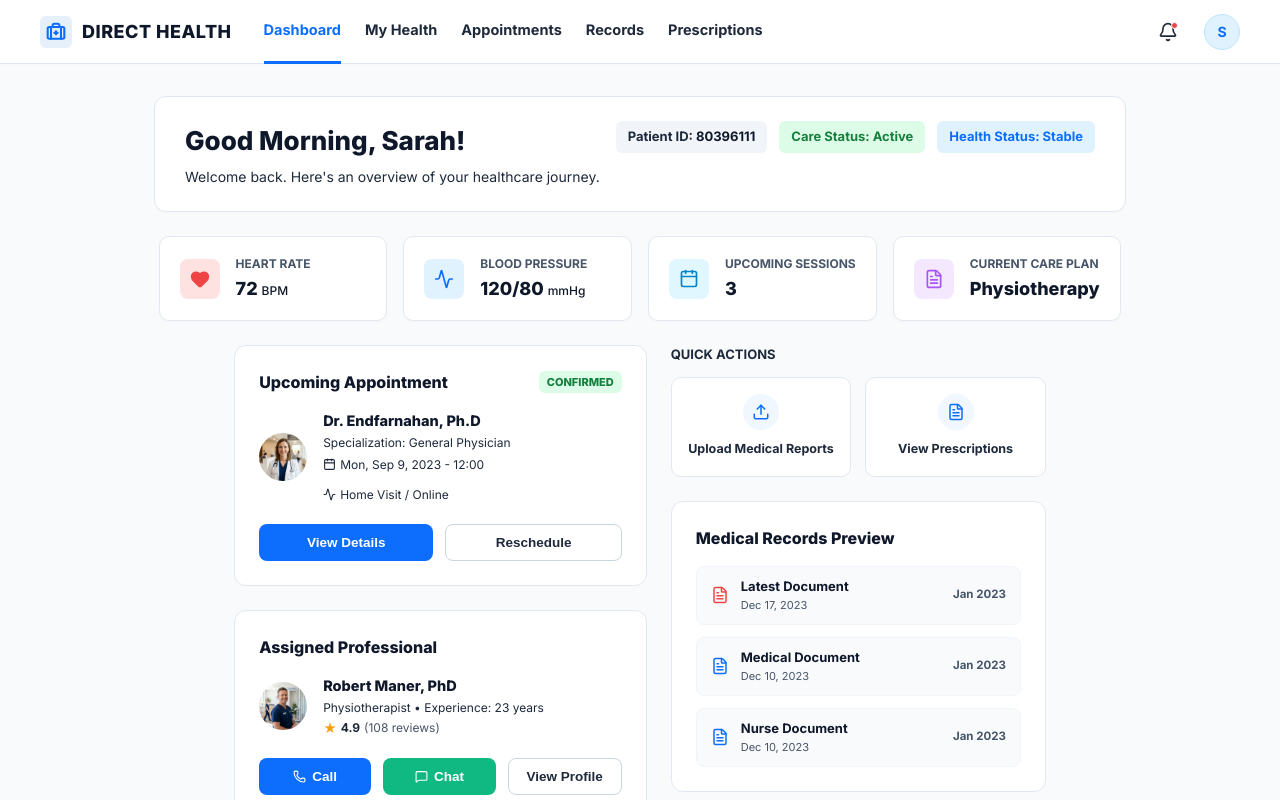
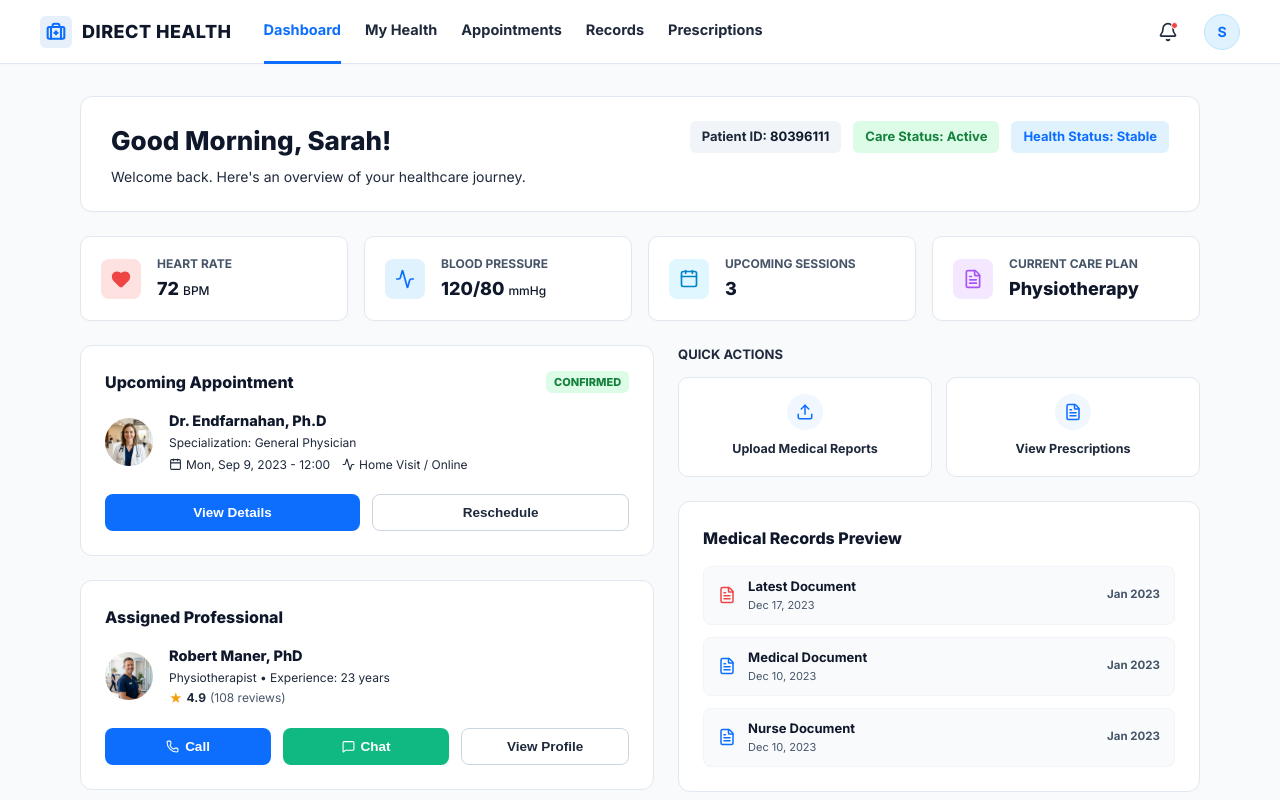
Before and after one commit to sahanasudharsan/DIRECT_HEALTH, a React (Vite) app: page /login in a window 1280 px wide. Both pictures are taken after typing "name@example.com", "Sample123" into the empty fields and a click on the button "LOGIN". Shown: the top 800 px of the page. Built offline with nearby package versions, Linux system fonts and the light colour scheme.

Commit message:
Optimize container layout and frame fitting across header, content wrappers, and footer

```diff
--- a/src/components/Footer.jsx
+++ b/src/components/Footer.jsx
@@ -5,6 +5,7 @@ export default function Footer({ darkTint = false }) {
 
   return (
     <footer className={`app-footer ${darkTint ? 'app-footer-tint-login' : ''}`}>
+      <div className="app-footer-inner">
         <div className="footer-copy">
           &copy; {currentYear} Direct Health. All rights reserved.
         </div>
@@ -14,6 +15,7 @@ export default function Footer({ darkTint = false }) {
           <a href="#hipaa" className="footer-link" onClick={(e) => e.preventDefault()}>HIPAA Compliance</a>
           <a href="#support" className="footer-link" onClick={(e) => e.preventDefault()}>Contact Support</a>
         </div>
+      </div>
     </footer>
   );
 }
--- a/src/components/Header.jsx
+++ b/src/components/Header.jsx
@@ -10,7 +10,7 @@ export default function Header() {
 
   return (
     <header className="main-header">
-
+      <div className="main-header-inner">
         {/* Brand Logo left */}
         <div style={{ display: 'flex', alignItems: 'center' }}>
           <Logo />
@@ -74,7 +74,7 @@ export default function Header() {
           </div>
 
         </div>
-
+      </div>
     </header>
   );
 }
--- a/src/index.css
+++ b/src/index.css
@@ -60,11 +60,13 @@ a:hover {
   flex-grow: 1;
   display: flex;
   flex-direction: column;
-  align-items: center;
-  justify-content: center;
-  padding: 40px 20px;
+  align-items: stretch;
+  justify-content: flex-start;
+  padding: 32px 20px;
   width: 100%;
+  max-width: 1200px;
   margin: 0 auto;
+  box-sizing: border-box;
 }
 
 /* Logo Header Component */
@@ -463,9 +465,16 @@ a:hover {
 /* Shared Footer Layout */
 .app-footer {
   width: 100%;
-  padding: 24px 40px;
+  padding: 24px 20px;
   background-color: var(--bg-light);
   border-top: 1px solid #f1f5f9;
+  box-sizing: border-box;
+}
+
+.app-footer-inner {
+  max-width: 1200px;
+  width: 100%;
+  margin: 0 auto;
   display: flex;
   justify-content: space-between;
   align-items: center;
@@ -1095,6 +1104,8 @@ a:hover {
   grid-template-columns: 1.1fr 1fr;
   gap: 24px;
   text-align: left;
+  width: 100%;
+  box-sizing: border-box;
 }
 
 .dashboard-grid.profile-timeline-layout {
@@ -1546,17 +1557,26 @@ a:hover {
 
 /* Phase 6 Navigation Header */
 .main-header {
-  display: flex;
-  justify-content: space-between;
-  align-items: center;
+  width: 100%;
   background-color: #ffffff;
   border-bottom: 1px solid #e2e8f0;
-  padding: 0 40px;
+  padding: 0 20px;
   height: 64px;
   position: sticky;
   top: 0;
   z-index: 100;
   box-shadow: 0 1px 3px rgba(15, 23, 42, 0.02);
+  box-sizing: border-box;
+}
+
+.main-header-inner {
+  max-width: 1200px;
+  width: 100%;
+  height: 100%;
+  margin: 0 auto;
+  display: flex;
+  justify-content: space-between;
+  align-items: center;
 }
 
 .nav-tabs {
@@ -1650,6 +1670,8 @@ a:hover {
   text-align: left;
   margin-bottom: 24px;
   box-shadow: 0 1px 3px rgba(0,0,0,0.02);
+  width: 100%;
+  box-sizing: border-box;
 }
 
 /* Health Summary Row */
@@ -1658,6 +1680,8 @@ a:hover {
   grid-template-columns: repeat(4, 1fr);
   gap: 16px;
   margin-bottom: 24px;
+  width: 100%;
+  box-sizing: border-box;
 }
 
 .health-summary-card {
```
Also changed, not shown: 1 other file (tests, documents, lock files or other folders). Lines whose indentation alone changed are shown as unchanged.
